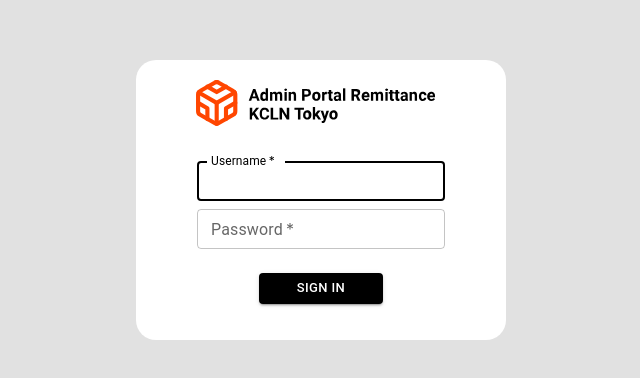
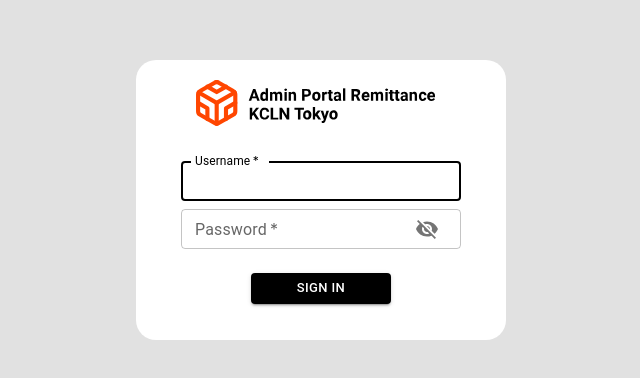
Before and after one commit to ondifransb/bniremit, a React (Create React App) app: page / in a window 1280 px wide. Shown: the part 200-578 px from the top of the page, without its empty margins (319-959 px from the left). Built offline with nearby package versions, Linux system fonts and the light colour scheme.

Commit message:
finalization v11

```diff
--- a/src/Component/LoginPage.js
+++ b/src/Component/LoginPage.js
@@ -6,7 +6,11 @@ import {
 	Alert,
 	Grid,
 	CircularProgress,
+	InputAdornment,
 } from "@mui/material";
+import VisibilityIcon from "@mui/icons-material/Visibility";
+import VisibilityOffIcon from "@mui/icons-material/VisibilityOff";
+
 import React, { useEffect, useState } from "react";
 import { Theme, Wrapper } from "./styles";
 import axios from "axios";
@@ -48,6 +52,11 @@ function LoginPage() {
 	const [userNameValid, setuserNameValid] = useState(false);
 	const [password, setPassword] = useState("");
 	const [PasswordValid, setPasswordValid] = useState(false);
+	const [VisibilityValue, setVisibilityValue] = useState(false);
+
+	const VisibilityHandler = () => {
+		setVisibilityValue(!VisibilityValue);
+	};
 
 	const UsernameHandle = (e) => {
 		setusername(e.target.value);
@@ -234,11 +243,29 @@ function LoginPage() {
 							required
 							fullWidth
 							label="Password"
-							type="password"
-							id="password"
+							type={VisibilityValue ? "text" : "password"}
 							autoComplete="current-password"
 							color="secondary"
 							defaultValue={password}
+							InputProps={{
+								endAdornment: (
+									<InputAdornment position="start">
+										{VisibilityValue ? (
+											<VisibilityIcon
+												sx={{ ":hover": { cursor: "pointer" } }}
+												size="small"
+												onClick={VisibilityHandler}
+											/>
+										) : (
+											<VisibilityOffIcon
+												sx={{ ":hover": { cursor: "pointer" } }}
+												size="small"
+												onClick={VisibilityHandler}
+											/>
+										)}
+									</InputAdornment>
+								),
+							}}
 						/>
 						<Button
 							disabled={PasswordValid}
```
